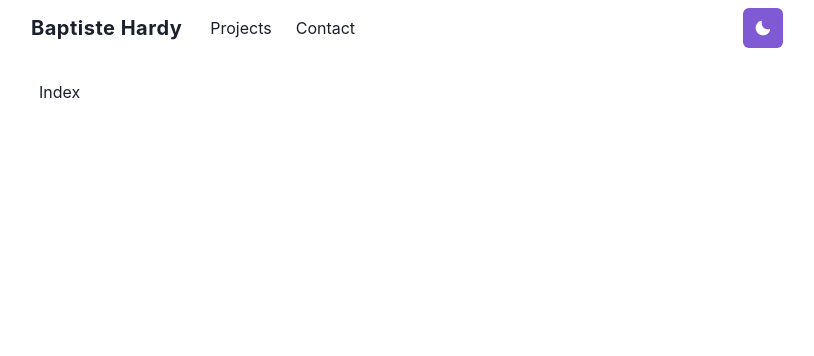
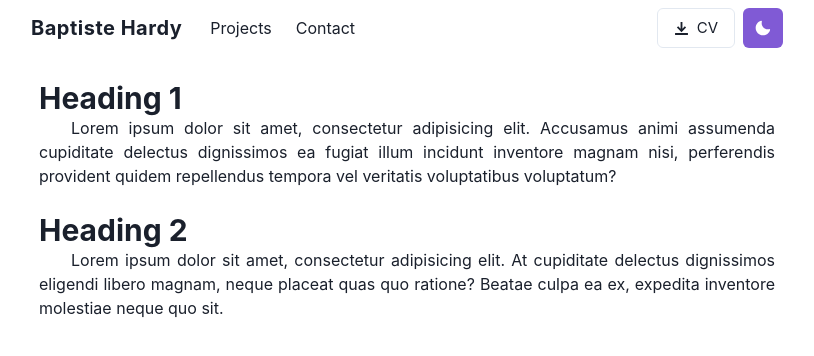
Before and after one commit to baptistehardy/baptiste.hardy.sh, a Next.js app: page / in a window 1280 px wide. Shown: the top 356 px of the page, without its empty margins (233-1047 px from the left). Built offline with nearby package versions, Linux system fonts and the light colour scheme.

Commit message:
Add Section, SectionTitle and Paragraph components

```diff
--- a/src/components/Logo.tsx
+++ b/src/components/Logo.tsx
@@ -1,6 +1,7 @@
 import NextLink from "next/link"
+import { FunctionComponent } from "react"
 
-const Logo = () => {
+const Logo: FunctionComponent = () => {
     return (
         // @ts-ignore
         <NextLink href={'/'} sx={{ textDecoration: 'none' }}>
--- a/src/components/Navbar.tsx
+++ b/src/components/Navbar.tsx
@@ -10,9 +10,9 @@ import {
     MenuList,
     MenuButton,
     IconButton,
-    useColorModeValue
+    useColorModeValue, Button
 } from '@chakra-ui/react'
-import { HamburgerIcon } from '@chakra-ui/icons'
+import { DownloadIcon, HamburgerIcon } from '@chakra-ui/icons'
 import NextLink from 'next/link'
 import ThemeButton from './ThemeButton'
 import LinkItem from './LinkItem'
@@ -62,6 +62,10 @@ const Navbar = () => {
 
                 { /** @ts-ignore */ }
                 <Box flex={1} align="right">
+                    <Button leftIcon={<DownloadIcon/>} mr={2} variant={'outline'} fontSize={'15px'} fontWeight={'normal'} title={'Télécharger mon CV'}>
+                        CV
+                    </Button>
+
                     <ThemeButton />
 
                     <Box ml={2} display={{ base: 'inline-block', md: 'none' }}>
--- /dev/null
+++ b/src/components/Paragraph.tsx
@@ -0,0 +1,14 @@
+import { FunctionComponent, ReactNode } from "react"
+import { Text } from "@chakra-ui/react"
+
+interface ParagraphProps {
+    children?: ReactNode,
+}
+
+const Paragraph: FunctionComponent<ParagraphProps> = ({ children }) => (
+    <Text align={'justify'} sx={{ textIndent: '2em' }}>
+        {children}
+    </Text>
+)
+
+export default Paragraph
--- /dev/null
+++ b/src/components/Section.tsx
@@ -0,0 +1,28 @@
+import { motion } from 'framer-motion'
+import { chakra, shouldForwardProp } from '@chakra-ui/react'
+import { FunctionComponent, ReactNode } from "react"
+
+const MotionDiv = chakra(motion.div, {
+    shouldForwardProp: (prop) => {
+        return shouldForwardProp(prop) || prop === 'transition'
+    }
+})
+
+interface SectionProps {
+    children?: ReactNode,
+    delay?: number
+}
+
+const Section: FunctionComponent<SectionProps> = ({ children, delay = 0 }) => (
+    <MotionDiv
+        initial={{ y: 10, opacity: 0 }}
+        animate={{ y: 0, opacity: 1 }}
+        // @ts-ignore
+        transition={{ duration: 0.8, delay }}
+        mb={6}
+    >
+        {children}
+    </MotionDiv>
+)
+
+export default Section
--- /dev/null
+++ b/src/components/SectionTitle.tsx
@@ -0,0 +1,14 @@
+import { FunctionComponent, ReactNode } from "react"
+import { Heading, useColorModeValue } from "@chakra-ui/react"
+
+interface SectionTitleProps {
+    children?: ReactNode,
+}
+
+const SectionTitle: FunctionComponent<SectionTitleProps> = ({ children }) => (
+    <Heading as={'h1'} size={'lg'} >
+        {children}
+    </Heading>
+)
+
+export default SectionTitle
--- a/src/components/layouts/MainLayout.tsx
+++ b/src/components/layouts/MainLayout.tsx
@@ -37,11 +37,10 @@ const MainLayout: FunctionComponent<MainLayoutProps> = ({ title, children }) =>
 
             <Container maxW="container.md" pt={20}>
                 <motion.div
-                    initial="hidden"
-                    animate="enter"
-                    exit="exit"
-                    variants={variants}
-                    transition={{ duration: 0.3, type: 'easeInOut' }}
+                    initial={{x: 0, y: 20, opacity: 0 }}
+                    animate={{ x: 0, y: 0, opacity: 1 }}
+                    exit={{ x: -0, y: 20, opacity: 0 }}
+                    transition={{ type: 'easeInOut', duration: 0.3 }}
                     style={{ position: 'relative' }}
                 >
                     {children}
--- a/src/pages/index.tsx
+++ b/src/pages/index.tsx
@@ -1,10 +1,29 @@
 import type { NextPage } from 'next'
 import MainLayout from "../components/layouts/MainLayout"
+import Section from "../components/Section"
+import Paragraph from "../components/Paragraph"
+import SectionTitle from '../components/SectionTitle'
+
 
 const Home: NextPage = () => {
     return (
         <MainLayout title={'Accueil'}>
-            Index
+            <Section delay={0}>
+                <SectionTitle>
+                    Heading 1
+                </SectionTitle>
+                <Paragraph>
+                    Lorem ipsum dolor sit amet, consectetur adipisicing elit. Accusamus animi assumenda cupiditate delectus dignissimos ea fugiat illum incidunt inventore magnam nisi, perferendis provident quidem repellendus tempora vel veritatis voluptatibus voluptatum?
+                </Paragraph>
+            </Section>
+            <Section delay={0.1}>
+                <SectionTitle>
+                    Heading 2
+                </SectionTitle>
+                <Paragraph>
+                    Lorem ipsum dolor sit amet, consectetur adipisicing elit. At cupiditate delectus dignissimos eligendi libero magnam, neque placeat quas quo ratione? Beatae culpa ea ex, expedita inventore molestiae neque quo sit.
+                </Paragraph>
+            </Section>
         </MainLayout>
     )
 }
```
